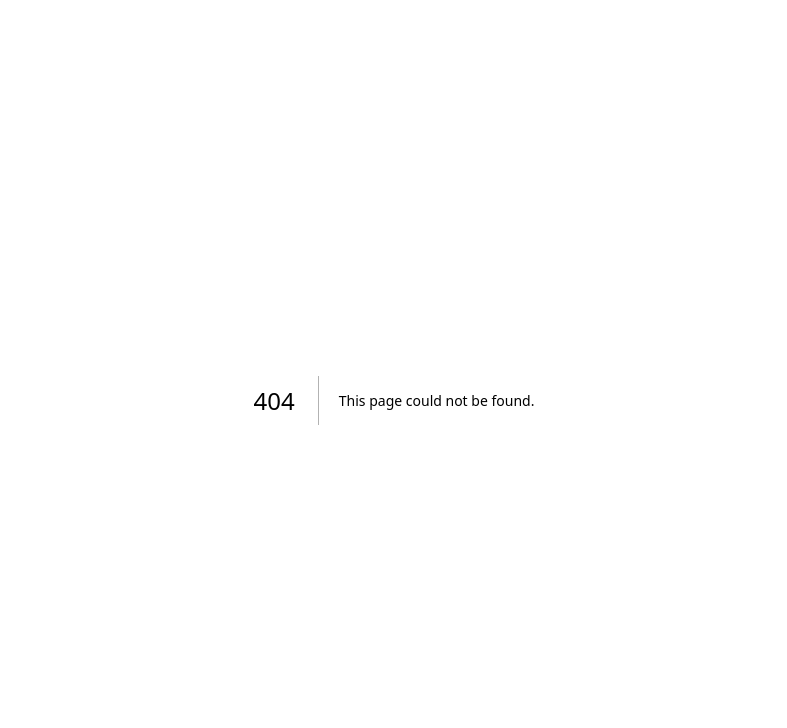
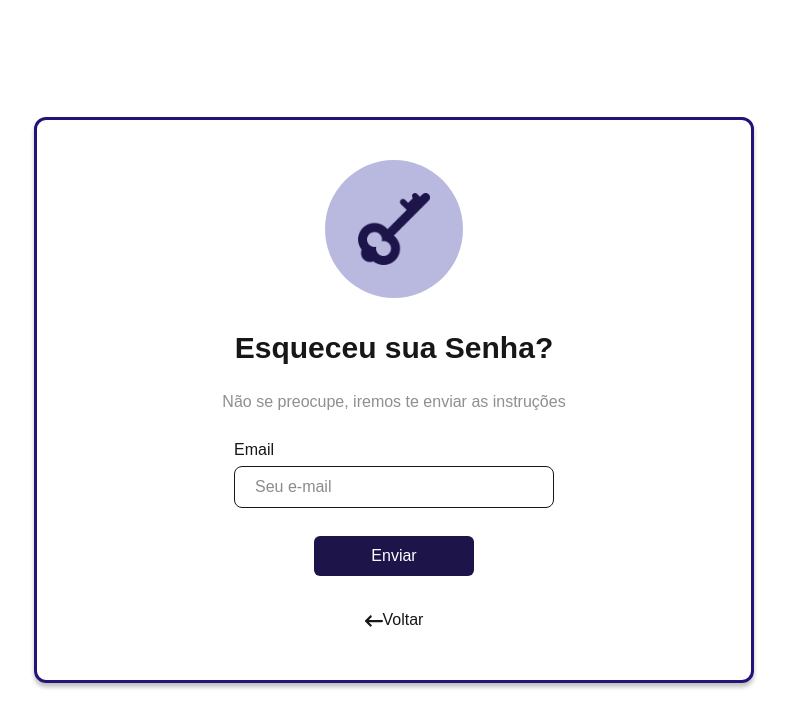
Before and after one commit to Plataforma-Digital-Senai/projeto-extensao, a Next.js app in the folder FrontEnd/: page /esqueci-minha-senha in a window 1280 px wide. Before the commit this address had no page. Shown: the top 728 px of the page, without its empty margins (246-1033 px from the left). Built offline with nearby package versions, Linux system fonts and the light colour scheme.

Commit message:
:sparkles: feat: Forgot my password

```diff
--- a/FrontEnd/package.json
+++ b/FrontEnd/package.json
@@ -15,6 +15,8 @@
     "next": "15.3.2",
     "react": "^19.0.0",
     "react-dom": "^19.0.0",
+    "react-icons": "^5.5.0",
+    "reacticons": "^0.0.1",
     "tailwind-merge": "^3.3.0"
   },
   "devDependencies": {
--- /dev/null
+++ b/FrontEnd/src/app/esqueci-minha-senha/page.tsx
@@ -0,0 +1,47 @@
+'use client'
+import { FaArrowLeftLong } from "react-icons/fa6";
+import { useState } from 'react';
+import Sidebar from "@/components/sidebar";
+import Image from 'next/image';
+
+export default function Home() {
+    const [email, setEmail] = useState('');
+  return (
+    <div className=" flex items-center justify-center min-h-screen bg-white">
+      <div className="w-180 border-3 shadow-[0_4px_4px_rgba(0,0,0,0.25)] rounded-xl border-[#261178] ">
+        <div className="flex flex-col items-center text-center gap-6">
+          <div className='p-6 mt-10 rounded-full bg-[#524FB066]'>
+            <Image
+                src='/imagemChave.png'
+                alt="Imagem Chave"
+                width={90} // Defina conforme necessário
+                height={90}
+                />
+            </div>
+          <h1 className="text-3xl font-bold mt-2">Esqueceu sua Senha?</h1>
+          <p className=" text-[#8F8F8F]">Não se preocupe, iremos te enviar as instruções</p>
+
+          <div className="flex flex-col items-center">
+            <span className="self-start mb-1">Email</span>
+            <input
+                type="email"
+                value={email}
+                onChange={(e) => setEmail(e.target.value)}
+                className="w-80 py-2 border rounded-lg focus:outline-none focus:ring-2 focus:ring-blue-200 placeholder: p-5"
+                placeholder="Seu e-mail"
+
+            />
+
+            </div>
+            <button className="p-2 rounded-md mt-1 cursor-pointer bg-[#1D154A] text-white w-40 hover:scale-110 transition duration-200 ease-in-out">Enviar</button>
+
+          <div className='flex flex-row p-2 cursor-pointer hover:scale-110 transition duration-200 ease-in-out mb-10'><FaArrowLeftLong size={18} className="mt-1"/>
+            <button className="cursor-pointer">Voltar</button>
+          </div>
+
+        </div>
+      </div>
+    </div>
+
+  );
+}
--- /dev/null
+++ b/FrontEnd/src/components/botao.tsx
@@ -0,0 +1,8 @@
+export default function Botao(){
+
+    return(
+
+        <button className="p-2 rounded-md mt-1 bg-[#1D154A] text-white w-40">Enviar</button>
+
+    )
+}
--- /dev/null
+++ b/FrontEnd/src/components/img.tsx
@@ -0,0 +1,16 @@
+import Image from 'next/image';
+import imagemChave from './img/imagemChave.png';
+
+export default function Foto() {
+  return (
+    <div className='p-6 mt-10 rounded-full bg-[#524FB066]'>
+       <Image
+        src={imagemChave}
+        alt="Imagem Chave"
+        width={90} // Defina conforme necessário
+        height={90}
+        />
+    </div>
+
+  )
+}
```
Also changed, not shown: FrontEnd/src/components/email.tsx (added, +13 -0 lines), FrontEnd/public/imagemChave.png (added), 1 other file (tests, documents, lock files or other folders).
